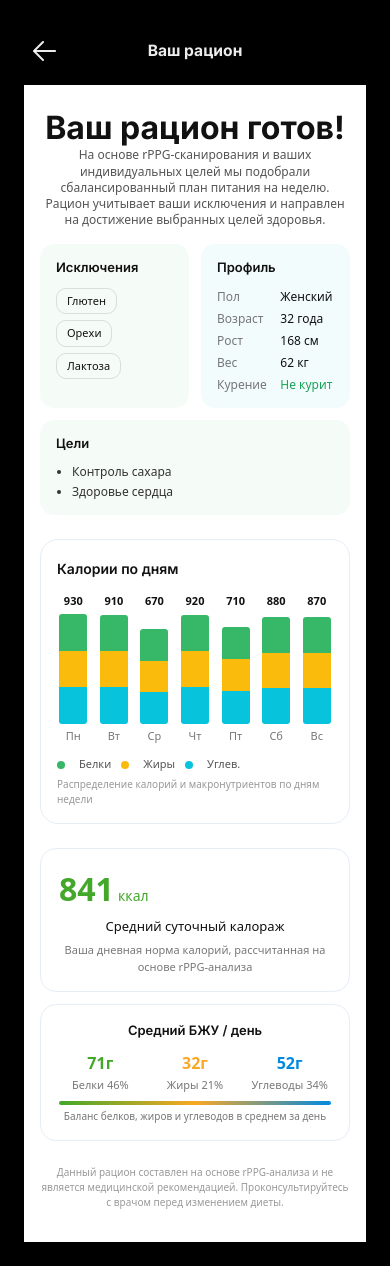
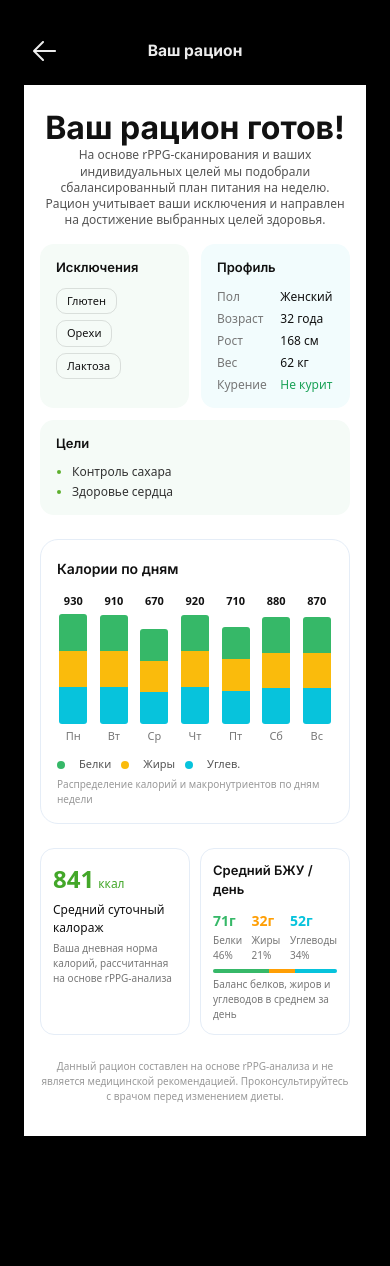
Before and after one commit to NikitaBest/X5, a React (Vite) app: page /nutrition-report in a window 390 px wide. After the commit the page ends 1160 px from the top, so only its background shows below. Built offline with nearby package versions, Linux system fonts and the light colour scheme; no server answers.

Commit message:
редактирование блока цели и нижние

```diff
--- a/src/components/NutritionReport.css
+++ b/src/components/NutritionReport.css
@@ -106,6 +106,10 @@
   padding-left: 18px;
   font-size: 12px;
   color: #333333;
+}
+
+.nutrition-report-goals li::marker {
+  color: #5daf2e;
 }
 
 .nutrition-report-goals li + li {
@@ -232,12 +236,14 @@
   border-radius: 16px;
   padding: 16px 18px;
   border: 1px solid #e5edf7;
+  text-align: left;
 }
 
 .nutrition-report-kcal-main {
   display: flex;
   align-items: baseline;
   gap: 4px;
+  justify-content: flex-start;
 }
 
 .nutrition-report-kcal-value {
@@ -289,15 +295,15 @@
 }
 
 .nutrition-report-bju-item--protein .nutrition-report-bju-grams {
-  color: #43a729;
+  color: #36b868;
 }
 
 .nutrition-report-bju-item--fat .nutrition-report-bju-grams {
-  color: #f9a825;
+  color: #ff9f05;
 }
 
 .nutrition-report-bju-item--carb .nutrition-report-bju-grams {
-  color: #008adf;
+  color: #07c3dc;
 }
 
 .nutrition-report-bju-progress {
@@ -307,12 +313,24 @@
   background: #e5edf7;
   overflow: hidden;
   margin-bottom: 4px;
+  display: flex;
 }
 
-.nutrition-report-bju-progress-bar {
-  width: 100%;
+.nutrition-report-bju-progress-seg {
   height: 100%;
-  background: linear-gradient(90deg, #43a729, #f9a825, #008adf);
+  flex: 0 0 auto;
+}
+
+.nutrition-report-bju-progress-seg--protein {
+  background: #36b868;
+}
+
+.nutrition-report-bju-progress-seg--fat {
+  background: #ff9f05;
+}
+
+.nutrition-report-bju-progress-seg--carb {
+  background: #07c3dc;
 }
 
 .nutrition-report-bju-caption {
@@ -388,6 +406,42 @@
   }
 
   .nutrition-report-bottom {
-    grid-template-columns: 1fr;
+    grid-template-columns: repeat(2, minmax(0, 1fr));
+    gap: 10px;
+  }
+
+  .nutrition-report-card--wide {
+    padding: 12px 12px;
+    border-radius: 14px;
+  }
+
+  .nutrition-report-kcal-value {
+    font-size: 24px;
+  }
+
+  .nutrition-report-kcal-unit {
+    font-size: 12px;
+  }
+
+  .nutrition-report-kcal-text-main {
+    font-size: 12px;
+  }
+
+  .nutrition-report-kcal-text-sub {
+    font-size: 10px;
+    margin-top: 4px;
+  }
+
+  .nutrition-report-bju-row {
+    gap: 8px;
+    margin-bottom: 6px;
+  }
+
+  .nutrition-report-bju-grams {
+    font-size: 14px;
+  }
+
+  .nutrition-report-bju-label {
+    font-size: 10px;
   }
 }
--- a/src/components/NutritionReport.jsx
+++ b/src/components/NutritionReport.jsx
@@ -43,6 +43,20 @@ const NutritionReport = forwardRef(function NutritionReport({ report = MOCK_REPO
   const maxDayCalories = Math.max(1, ...caloriesByDay.map((d) => d.total || 0))
   const minBarHeight = 56
   const maxBarHeight = 110
+  const rawBjuPercents = {
+    protein: Number(bju?.protein?.percent ?? 0),
+    fat: Number(bju?.fat?.percent ?? 0),
+    carbs: Number(bju?.carbs?.percent ?? 0),
+  }
+  const bjuPercentSum = rawBjuPercents.protein + rawBjuPercents.fat + rawBjuPercents.carbs
+  const bjuPercents =
+    bjuPercentSum > 0
+      ? {
+          protein: (rawBjuPercents.protein / bjuPercentSum) * 100,
+          fat: (rawBjuPercents.fat / bjuPercentSum) * 100,
+          carbs: (rawBjuPercents.carbs / bjuPercentSum) * 100,
+        }
+      : { protein: 0, fat: 0, carbs: 0 }
 
   return (
     <div ref={ref} className="nutrition-report">
@@ -157,7 +171,18 @@ const NutritionReport = forwardRef(function NutritionReport({ report = MOCK_REPO
             </div>
           </div>
           <div className="nutrition-report-bju-progress">
-            <div className="nutrition-report-bju-progress-bar" />
+            <div
+              className="nutrition-report-bju-progress-seg nutrition-report-bju-progress-seg--protein"
+              style={{ width: `${bjuPercents.protein}%` }}
+            />
+            <div
+              className="nutrition-report-bju-progress-seg nutrition-report-bju-progress-seg--fat"
+              style={{ width: `${bjuPercents.fat}%` }}
+            />
+            <div
+              className="nutrition-report-bju-progress-seg nutrition-report-bju-progress-seg--carb"
+              style={{ width: `${bjuPercents.carbs}%` }}
+            />
           </div>
           <div className="nutrition-report-bju-caption">
             Баланс белков, жиров и углеводов в среднем за день
```
